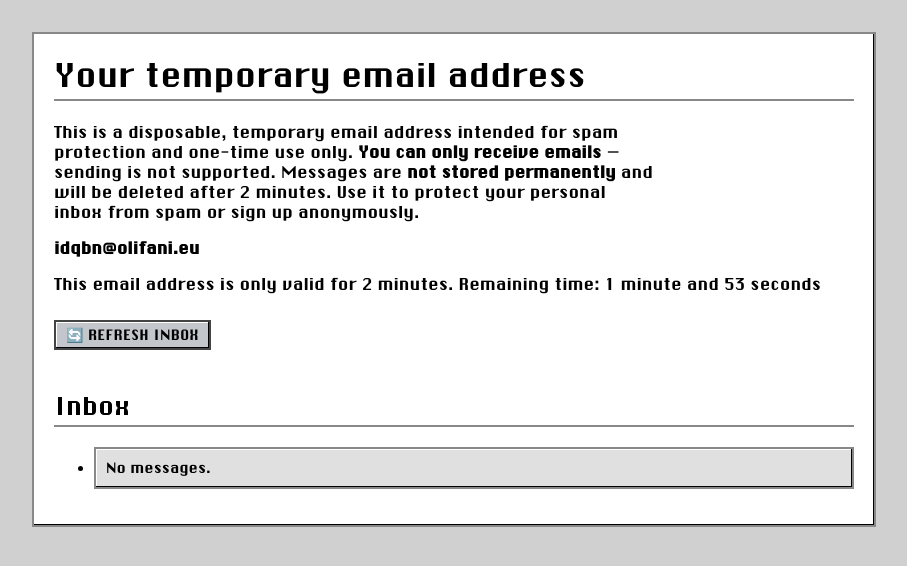
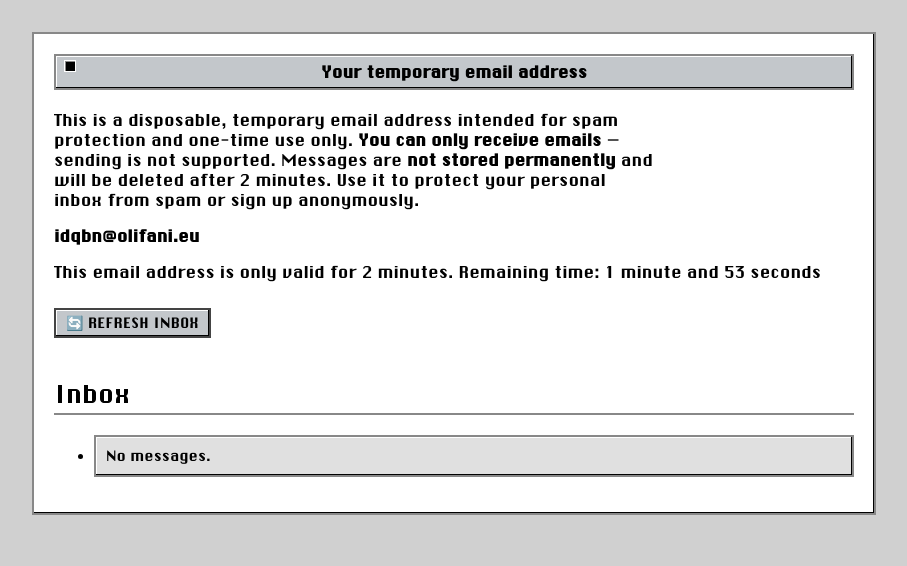
Before and after one commit to obrehmer/tempmail, a Flask app: page / in a window 1280 px wide. Shown: the top 566 px of the page, without its empty margins (186-1093 px from the left). Run offline with Flask 3, Linux system fonts and the light colour scheme.

Commit message:
ueberschrifr

```diff
--- a/app/tempmail/backend/static/css/retro-mac.css
+++ b/app/tempmail/backend/static/css/retro-mac.css
@@ -113,3 +113,27 @@ input[type="text"]:focus {
 .spaced-bottom {
   margin-bottom: 40px; /* Oder jeder gewünschte Wert */
 }
+
+.window-header {
+  background-color: #c3c7cb;
+  border: 2px solid #888;
+  box-shadow: inset -1px -1px 0 #000, inset 1px 1px 0 #fff;
+  padding: 6px 10px;
+  font-weight: bold;
+  font-size: 16px;
+  margin-bottom: 20px;
+  text-align: center;
+  position: relative;
+}
+
+.window-header::before {
+  content: "";
+  position: absolute;
+  top: 4px;
+  left: 8px;
+  width: 10px;
+  height: 10px;
+  background-color: #000;
+  border: 1px solid #fff;
+  box-shadow: inset 1px 1px 0 #888;
+}
--- a/app/tempmail/backend/templates/index.html
+++ b/app/tempmail/backend/templates/index.html
@@ -14,8 +14,7 @@
 <body>
   <div class="container">
     <!-- Main header with email address -->
-    <h1>Your temporary email address</h1>
-
+<div class="window-header">Your temporary email address</div>
     <p style="max-width: 600px;">
       This is a disposable, temporary email address intended for spam protection and one-time use only.
       <strong>You can only receive emails</strong> — sending is not supported.
```
